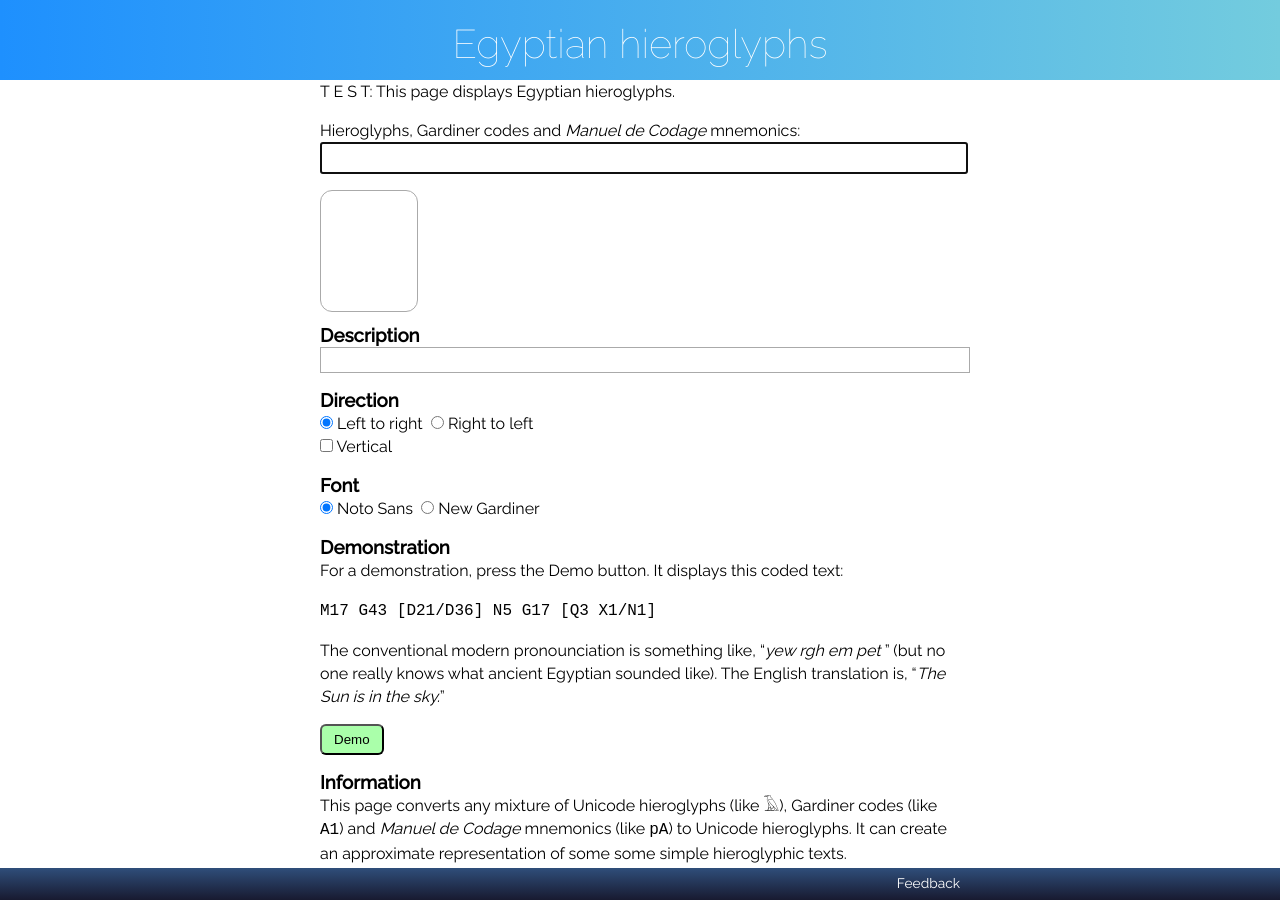
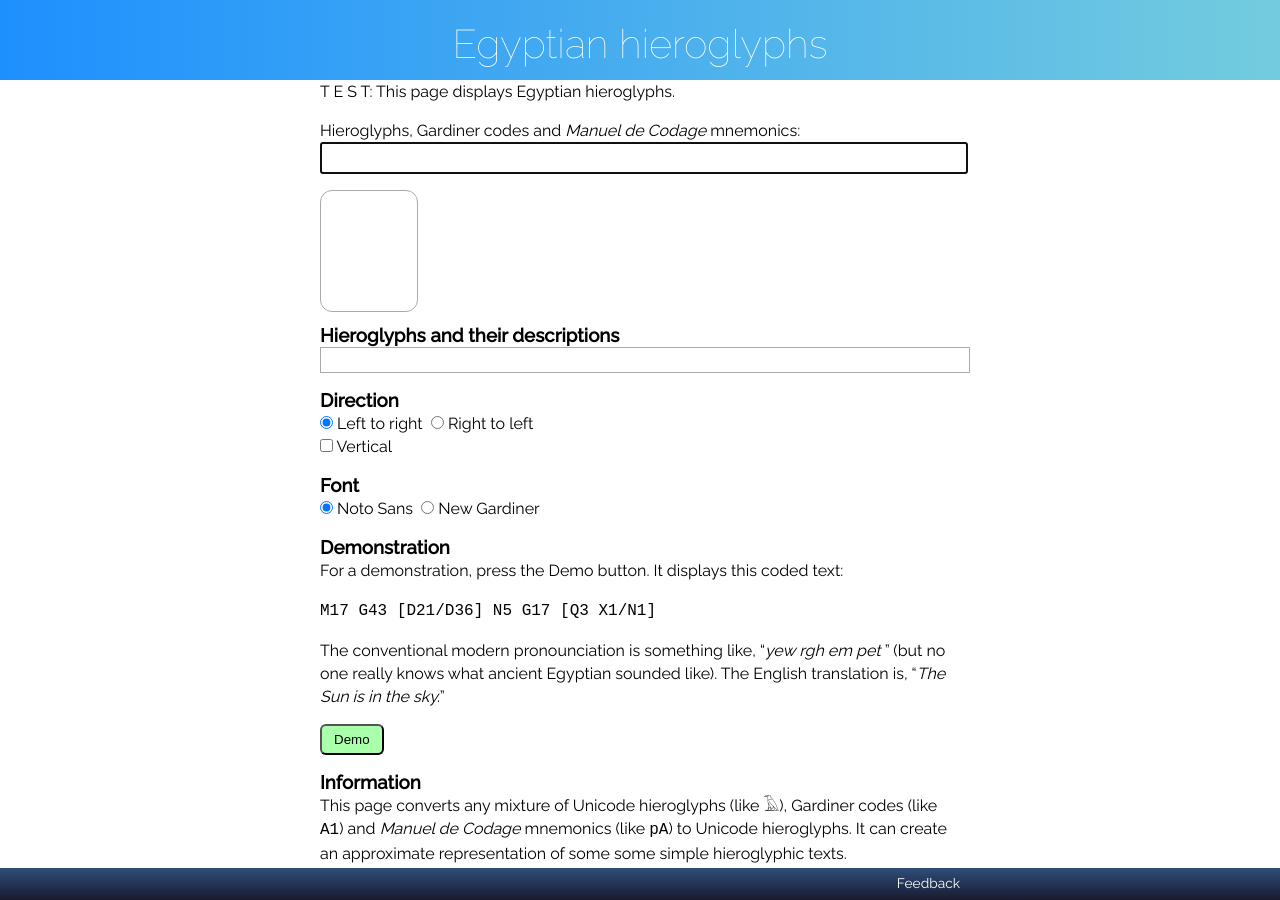
Before and after one commit to RarelyCharlie/rarelycharlie.github.io, a Jekyll site: the page built from hierotest.md, in a window 1280 px wide and 900 px high. Built offline with Jekyll 4.4.1, drawn with Linux system fonts in a browser that asks for light colours; some web fonts are replaced; part of the change alters nothing that is shown.

Commit message:
make description work again

```diff
--- a/hierotest.md
+++ b/hierotest.md
@@ -42,7 +42,7 @@ h3 {margin: 0;}
 
 <div id="egypt"></div>
 
-### Description
+### Hieroglyphs and their descriptions
 <div id="english"></div>
 
 ### Direction
@@ -105,7 +105,7 @@ topoffset = 0 // font-dependent
 
 convert = function () { // this is the converter!
 	input = latin.value.replace(/([-\/\[\]\(\)])/g, '$1 ')
-	egypt = ''
+	egypt = '', e = ''
 	var cc = input.split(/(?=[ -\/\[\]\(\)])/)
 	level = 0 // 0 = normal, 1 = bottom, 2 = middle, 3 = top
 	for (let c of cc) {
@@ -134,13 +134,13 @@ convert = function () { // this is the converter!
 					  egypt += '<span data-code="' + c + '" style="position: relative; top: '
 					    + (-basemap[c]) + 'px;">' + g + '</span>'
 					else egypt += g
-					//if (e) e += '<br/>'
-					//e += getdesc(p, true)
+					if (e) e += '<br/>'
+					e += (level > 0? '&nbsp;' : '') + getdesc(c, true)
 					}
 				else {
 					egypt += '<del>\u25ca</del>'
-					//if (e) e += '<br/>'
-					//e += '<span class="warning">' + p + ' — unknown</span>'
+					if (e) e += '<br/>'
+					e += (level > 0? '&nbsp;' : '') + '<span class="warning">' + p + ' — unknown</span>'
 					}
 			}
 
```
